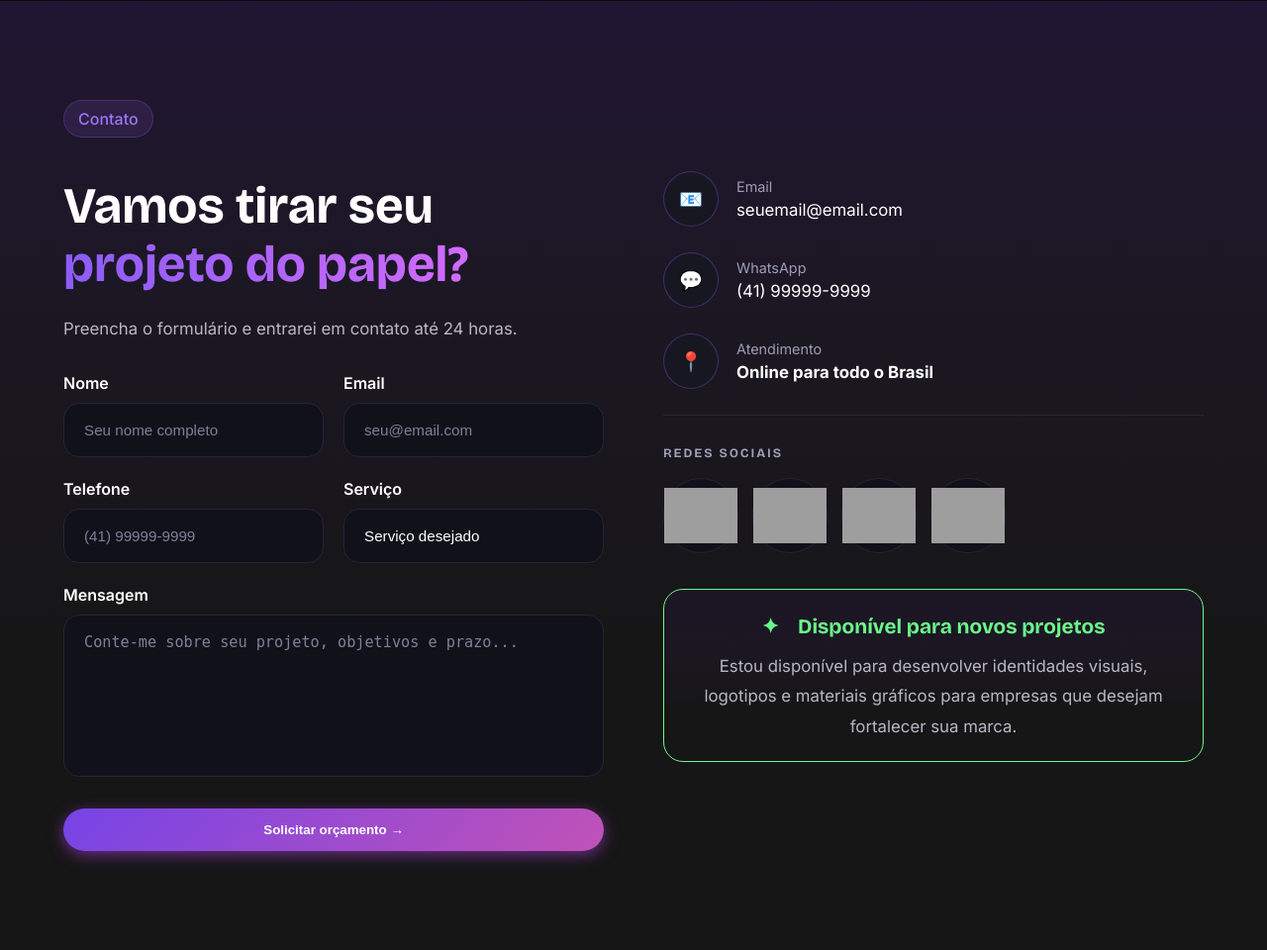
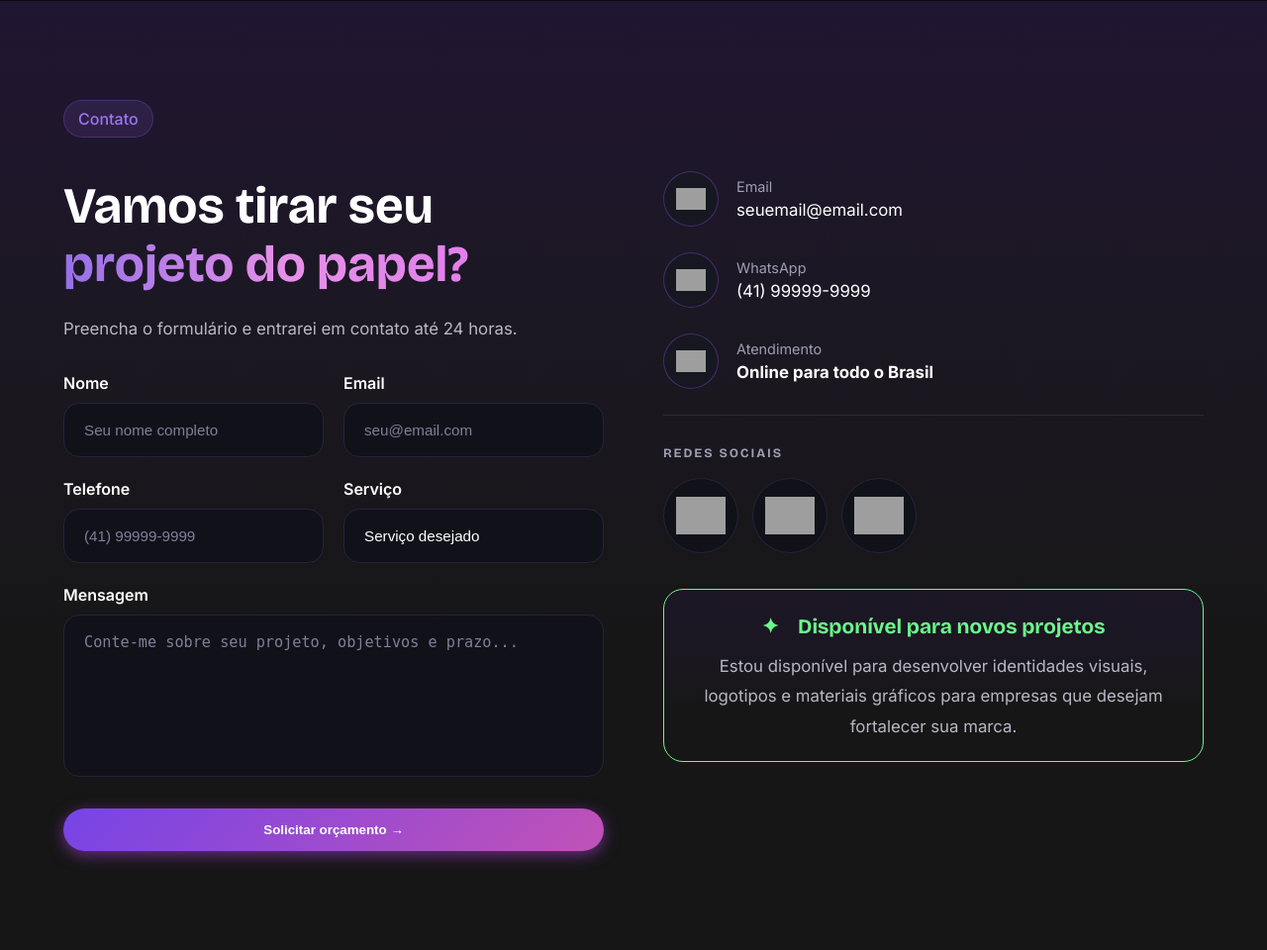
Before and after one commit to Haaati/projeto-integrador-bealz, a PHP site: page / in a window 1280 px wide. Shown: the part 4636-5596 px from the top of the page at 99% size. Run offline with PHP 8.4, Linux system fonts and the light colour scheme; grey boxes are pictures that could not be loaded.

Commit message:
update/icons-size

```diff
--- a/assets/css/style.css
+++ b/assets/css/style.css
@@ -987,7 +987,10 @@ nav a:hover::after {
 }
 
 .contato-header h2 span {
-    background: linear-gradient(90deg, #8B5CF6, #D16BFF);
+    background: linear-gradient(90deg,
+            #9670e7 0%,
+            #e690e9 55%,
+            #e280eb 100%);
     -webkit-background-clip: text;
     -webkit-text-fill-color: transparent;
 }
@@ -1105,6 +1108,18 @@ nav a:hover::after {
     background: #171722;
     border: 1px solid rgba(139, 92, 246, .35);
     font-size: 1.2rem;
+    transition: .25s ease;
+}
+
+.icone:hover {
+    background: rgba(149, 95, 236, 0.15);
+    border-color: rgba(139, 92, 246, .45);
+}
+
+.icone img {
+    width: 30px;
+    height: 30px;
+    object-fit: contain;
 }
 
 .info-item span {
@@ -1160,6 +1175,12 @@ nav a:hover::after {
     border-color: #8B5CF6;
     background: rgba(123, 47, 247, .15);
     transform: translateY(-3px);
+}
+
+.redes-icons a img{
+    width:50px;
+    height:50px;
+    object-fit:contain;
 }
 
 /* Card inferior */
@@ -1469,11 +1490,8 @@ nav a:hover::after {
     }
 
     .redes-icons a {
-        width: auto;
-        height: auto;
-        padding: 10px 18px;
-        border-radius: 999px;
-        font-size: .8rem;
+        width: 3.5rem;
+        height: 3.5rem;
     }
 
     .modal-content {
--- a/index.html
+++ b/index.html
@@ -437,23 +437,27 @@ include("conexao.php");
             <!-- Coluna direita: info -->
             <div class="contato-info">
                 <div class="info-item">
-                    <div class="icone">📧</div>
+                    <div class="icone"><img src="assets/icons/email.svg" alt="Email"></a></div>
                     <div>
                         <span>Email</span>
-                        <a href="mailto:seuemail@email.com">seuemail@email.com</a>
+                        <a href="mailto:seuemail@email.com" target="_blank" rel="noopener noreferrer">
+                            seuemail@email.com
+                        </a>
                     </div>
                 </div>
 
                 <div class="info-item">
-                    <div class="icone">💬</div>
+                    <div class="icone"><img src="assets/icons/whatsapp.svg" alt="WhatsApp"></a></div>
                     <div>
                         <span>WhatsApp</span>
-                        <a href="#">(41) 99999-9999</a>
+                        <a href="https://wa.me/41999999999" target="_blank" rel="noopener noreferrer">
+                            (41) 99999-9999
+                        </a>
                     </div>
                 </div>
 
                 <div class="info-item">
-                    <div class="icone">📍</div>
+                    <div class="icone"><img src="assets/icons/location.svg" alt="Localização"></a></div>
                     <div>
                         <span>Atendimento</span>
                         <strong>Online para todo o Brasil</strong>
@@ -466,7 +470,6 @@ include("conexao.php");
                         <a href="#"><img src="assets/icons/instagram.svg" alt="Instagram"></a>
                         <a href="#"><img src="assets/icons/behance.svg" alt="Behance"></a>
                         <a href="#"><img src="assets/icons/linkedin.svg" alt="LinkedIn"></a>
-                        <a href="#"><img src="assets/icons/whatsapp.svg" alt="WhatsApp"></a>
                     </div>
                 </div>
 
```
Also changed, not shown: assets/icons/email.svg (added), assets/icons/location.svg (added).
